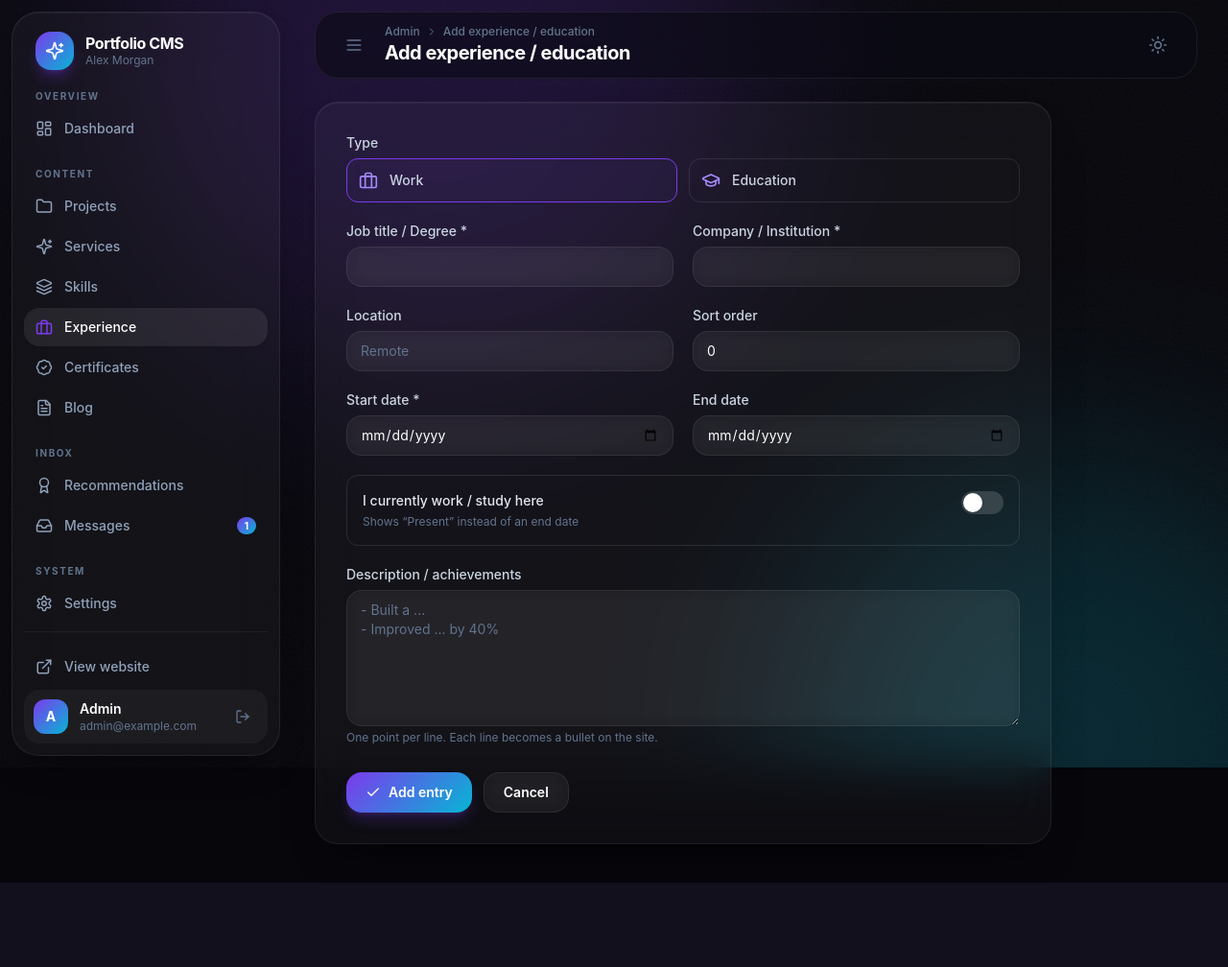
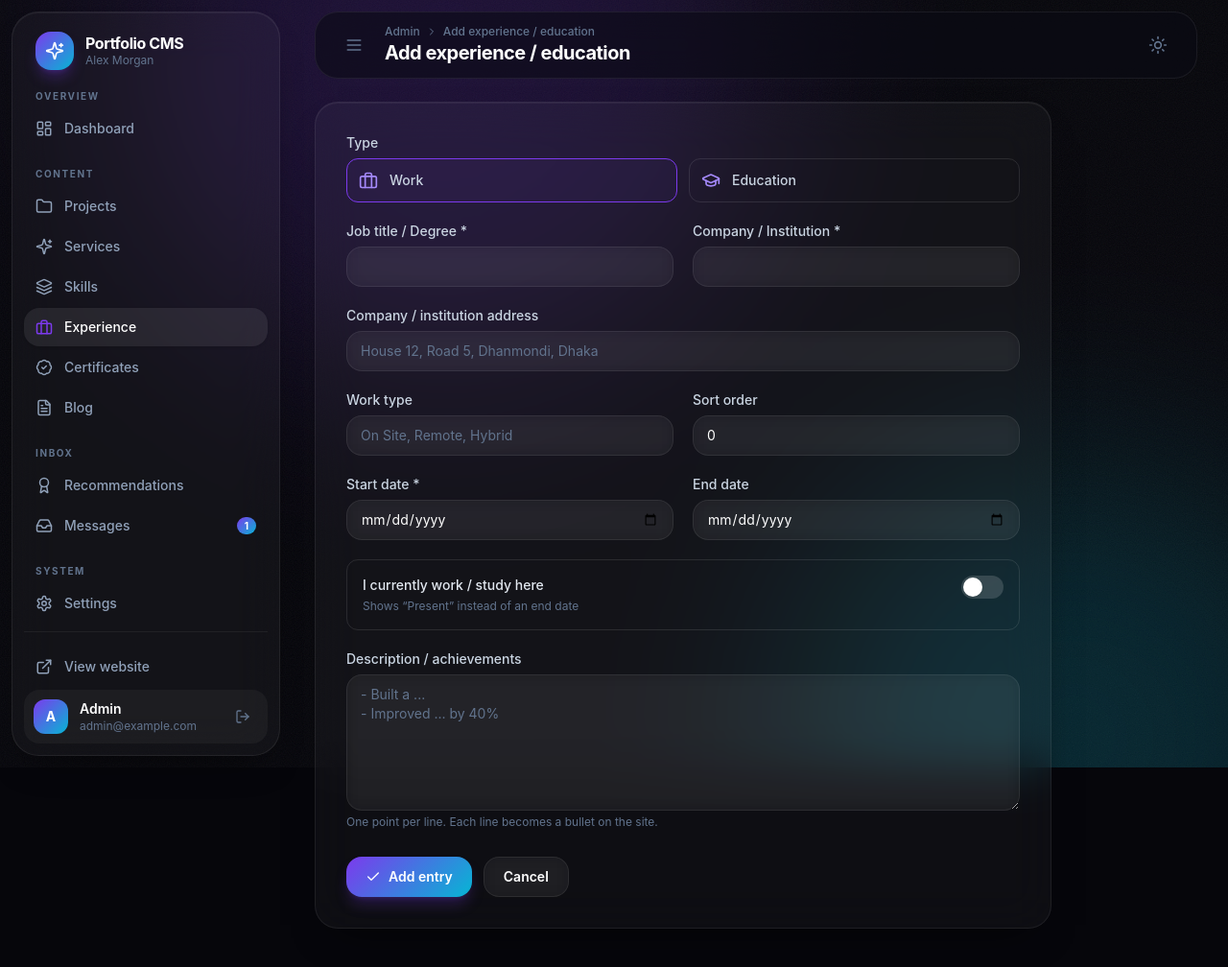
Before and after one commit to waliullah8328/waliullahPortfolio, a Laravel app: page /admin/experiences/create in a window 1280 px wide. Shown: the whole page at 96% size. Before the commit the page ends 920 px from the top, so only its background shows below. Run offline with Laravel 12, Linux system fonts and the light colour scheme; a user stored in the database is signed in; data comes from the database, SQL or seed files in the repository; style sheets or scripts are compiled from the project's sources; some libraries are stand-ins or nearby versions.

Commit message:
Experience: total work experience in header, company address, work type chip
- new experiences.address column with an admin field
- work entries show the location as a work-type chip (On Site, Remote) and the address with a pin
- header shows total experience across roles, overlapping months counted once

Co-Authored-By: Claude Opus 5.5 <noreply@anthropic.com>

```diff
--- a/app/Http/Controllers/Admin/ExperienceController.php
+++ b/app/Http/Controllers/Admin/ExperienceController.php
@@ -51,6 +51,7 @@ class ExperienceController extends Controller
             'title' => ['required', 'string', 'max:150'],
             'organization' => ['required', 'string', 'max:150'],
             'location' => ['nullable', 'string', 'max:100'],
+            'address' => ['nullable', 'string', 'max:255'],
             'start_date' => ['required', 'date'],
             'end_date' => ['nullable', 'date', 'after_or_equal:start_date'],
             'description' => ['nullable', 'string', 'max:5000'],
--- a/app/Models/Experience.php
+++ b/app/Models/Experience.php
@@ -8,7 +8,7 @@ use Illuminate\Database\Eloquent\Model;
 class Experience extends Model
 {
     protected $fillable = [
-        'type', 'title', 'organization', 'location', 'start_date', 'end_date',
+        'type', 'title', 'organization', 'location', 'address', 'start_date', 'end_date',
         'is_current', 'description', 'sort_order',
     ];
 
@@ -37,6 +37,50 @@ class Experience extends Model
         return array_values(array_filter(array_map(fn ($l) => trim(ltrim(trim($l), '-*')), $lines)));
     }
 
+    /**
+     * Total experience across entries in whole months. Overlapping periods are counted once,
+     * and both the start and end month count (Dec 2024 - Apr 2026 = 17 months).
+     */
+    public static function totalMonths(iterable $entries): int
+    {
+        $ranges = collect($entries)
+            ->filter(fn (self $e) => $e->start_date)
+            ->map(function (self $e) {
+                $end = $e->is_current || ! $e->end_date ? now() : $e->end_date;
+                $from = $e->start_date->year * 12 + $e->start_date->month;
+                $to = $end->year * 12 + $end->month;
+
+                return [$from, max($from, $to)];
+            })
+            ->sortBy(0)
+            ->values();
+
+        $total = 0;
+        $cursor = null; // last month already counted
+        foreach ($ranges as [$from, $to]) {
+            $from = $cursor === null ? $from : max($from, $cursor + 1);
+            if ($to >= $from) {
+                $total += $to - $from + 1;
+                $cursor = $to;
+            }
+        }
+
+        return $total;
+    }
+
+    /** 1 -> "1 mo", 14 -> "1 yr 2 mos", 24 -> "2 yrs". */
+    public static function humanMonths(int $months): string
+    {
+        $y = intdiv($months, 12);
+        $m = $months % 12;
+        $parts = array_filter([
+            $y ? $y.' yr'.($y > 1 ? 's' : '') : null,
+            $m ? $m.' mo'.($m > 1 ? 's' : '') : null,
+        ]);
+
+        return implode(' ', $parts) ?: '1 mo';
+    }
+
     /** Up to two initials of the organization, used as a logo placeholder. */
     public function getInitialsAttribute(): string
     {
--- a/resources/css/app.css
+++ b/resources/css/app.css
@@ -642,3 +642,9 @@
 .cert-lightbox-close:hover { transform: rotate(90deg); }
 @keyframes cert-pop { from { opacity: 0; transform: scale(.94); } to { opacity: 1; transform: none; } }
 @media (prefers-reduced-motion: reduce) { .cert-shine { display: none; } .cert-lightbox[open] { animation: none; } }
+
+/* Experience: total work experience + work type chip */
+.xp-total { display: flex; flex-direction: column; align-items: flex-end; line-height: 1.15; padding: .45rem .85rem; border-radius: .9rem; white-space: nowrap; background: color-mix(in oklab, var(--accent) 10%, transparent); box-shadow: inset 0 0 0 1px color-mix(in oklab, var(--accent) 25%, transparent); }
+.xp-total-value { font-size: .95rem; font-weight: 700; background-image: linear-gradient(120deg, var(--accent), var(--accent-2)); -webkit-background-clip: text; background-clip: text; color: transparent; }
+.xp-total-label { font-size: .65rem; font-weight: 600; letter-spacing: .08em; text-transform: uppercase; color: var(--color-slate-500); }
+.xp-mode { display: inline-flex; align-items: center; border-radius: 9999px; padding: .2rem .6rem; font-size: .7rem; font-weight: 600; color: var(--accent); background: color-mix(in oklab, var(--accent) 10%, transparent); box-shadow: inset 0 0 0 1px color-mix(in oklab, var(--accent) 20%, transparent); }
--- a/resources/views/admin/experiences/form.blade.php
+++ b/resources/views/admin/experiences/form.blade.php
@@ -17,7 +17,15 @@
         <div class="grid gap-5 sm:grid-cols-2">
             <div><label class="label" for="title">Job title / Degree *</label><input id="title" name="title" value="{{ old('title', $experience->title) }}" class="input" required></div>
             <div><label class="label" for="organization">Company / Institution *</label><input id="organization" name="organization" value="{{ old('organization', $experience->organization) }}" class="input" required></div>
-            <div><label class="label" for="location">Location</label><input id="location" name="location" value="{{ old('location', $experience->location) }}" class="input" placeholder="Remote"></div>
+            <div class="sm:col-span-2">
+                <label class="label" for="address">Company / institution address</label>
+                <input id="address" name="address" value="{{ old('address', $experience->address) }}" class="input" placeholder="House 12, Road 5, Dhanmondi, Dhaka">
+            </div>
+            <div>
+                <label class="label" for="location">Work type</label>
+                <input id="location" name="location" value="{{ old('location', $experience->location) }}" class="input" placeholder="On Site, Remote, Hybrid" list="work-types">
+                <datalist id="work-types"><option value="On Site"><option value="Remote"><option value="Hybrid"></datalist>
+            </div>
             <div><label class="label" for="sort_order">Sort order</label><input id="sort_order" type="number" name="sort_order" value="{{ old('sort_order', $experience->sort_order ?? 0) }}" class="input"></div>
             <div><label class="label" for="start_date">Start date *</label><input id="start_date" type="date" name="start_date" value="{{ old('start_date', $experience->start_date?->format('Y-m-d')) }}" class="input" required></div>
             <div><label class="label" for="end_date">End date</label><input id="end_date" type="date" name="end_date" value="{{ old('end_date', $experience->end_date?->format('Y-m-d')) }}" class="input"></div>
--- a/resources/views/admin/experiences/index.blade.php
+++ b/resources/views/admin/experiences/index.blade.php
@@ -19,6 +19,7 @@
                                 <div class="min-w-0 flex-1">
                                     <p class="font-medium text-slate-900 dark:text-white">{{ $exp->title }}</p>
                                     <p class="text-sm text-slate-500">{{ $exp->organization }}@if($exp->location) · {{ $exp->location }}@endif</p>
+                                    @if ($exp->address)<p class="text-xs text-slate-400">{{ $exp->address }}</p>@endif
                                     <p class="mt-1 text-xs font-medium text-accent">{{ $exp->period }}</p>
                                 </div>
                                 <a href="{{ route('admin.experiences.edit', $exp) }}" class="text-slate-400 hover:text-accent" title="Edit"><x-icon name="edit" class="size-4" /></a>
```
Also changed, not shown: resources/views/site/home.blade.php (+16 -3 lines), tests/Feature/ExperienceTest.php (added, +54 -0 lines), database/migrations/2026_11_22_000003_add_address_to_experiences.php (added).
